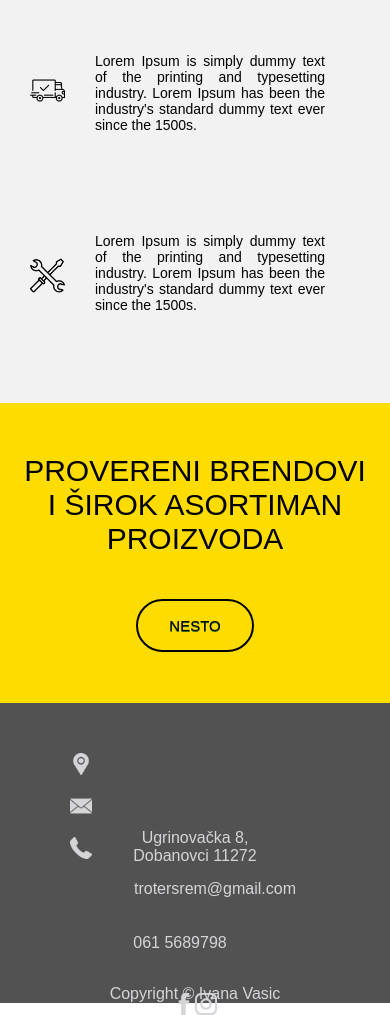
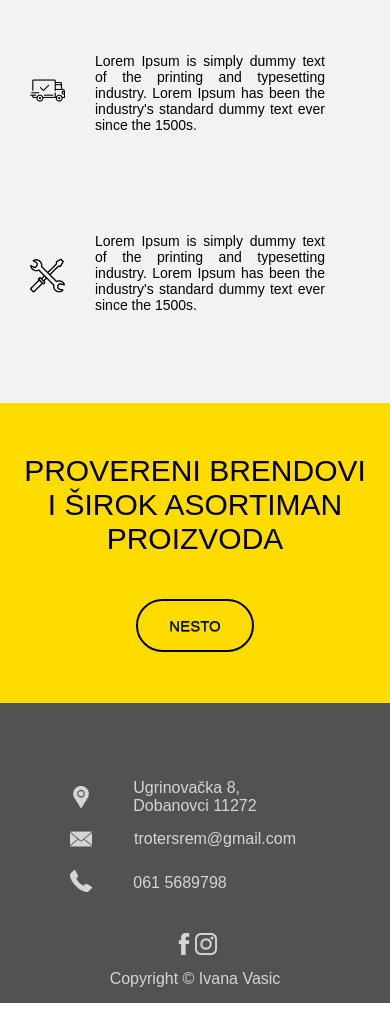
Before and after one commit to IvanaaVasic/farbara, a website: page index.html in a window 390 px wide. Shown: the part 1547-2562 px from the top of the page. Drawn offline with Linux system fonts and the light colour scheme.

Commit message:
icon change 2

```diff
--- a/css/styles.css
+++ b/css/styles.css
@@ -396,11 +396,17 @@
     flex: 1 1 0;
 }
 
+.info-item {
+    flex: 1 1 0;
+    text-align: center;
+}
+
 .social-media {
     display: flex;
     flex-direction: row;
     justify-content: center;
     position: relative;
+    bottom: 30px;
 }
 
 .sm-icon {
@@ -412,6 +418,8 @@
     text-align: center;
     font-family: sans-serif;
     color: #D5D5D7;
+    position: relative;
+    bottom: 10px;
 }
 
 
@@ -510,11 +518,6 @@
     }
 }
 
-.info-item {
-    flex: 1 1 0;
-    text-align: center;
-}
-
 @media only screen and (max-width: 500px) {
     .icon-footer {
         display: flex;
@@ -524,18 +527,20 @@
         align-items: flex-start;
         position: relative;
         left: 50px;
-        top: 30px;
+        top: 63px;
         width: 100px;
     }
     .info {
         display: flex;
         flex-direction: column;
         justify-content: space-between;
-        padding: 10px;
+        padding: 20px;
         font-family: sans-serif;
         color: #D5D5D7;
         align-items: center;
         justify-content: left;
+        position: relative;
+        bottom: 60;
     }
     .icon-image {
         width: 22px;
@@ -545,6 +550,7 @@
     .adress {
         position: relative;
         bottom: 30px;
+        text-align: left;
     }
     .mail {
         position: relative;
@@ -561,11 +567,15 @@
         flex-direction: row;
         justify-content: center;
         position: relative;
-        top: 30px;
+        bottom: 30px;
     }
     .sm-icon {
         width: 22px;
         height: 22px;
+    }
+    .copywrite {
+        position: relative;
+        bottom: 15px;
     }
 }
 
```
